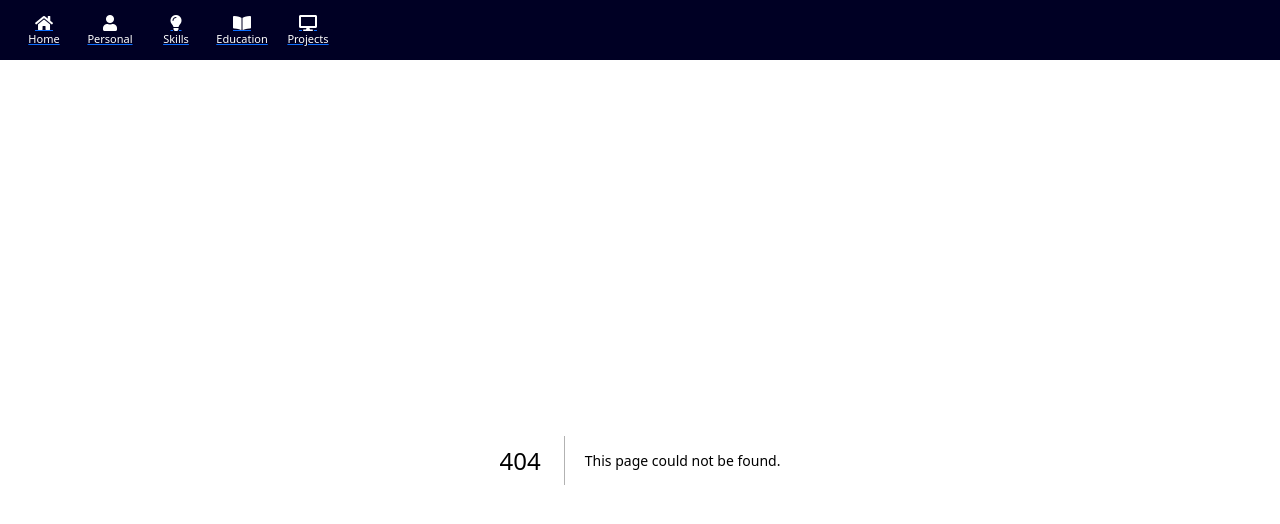
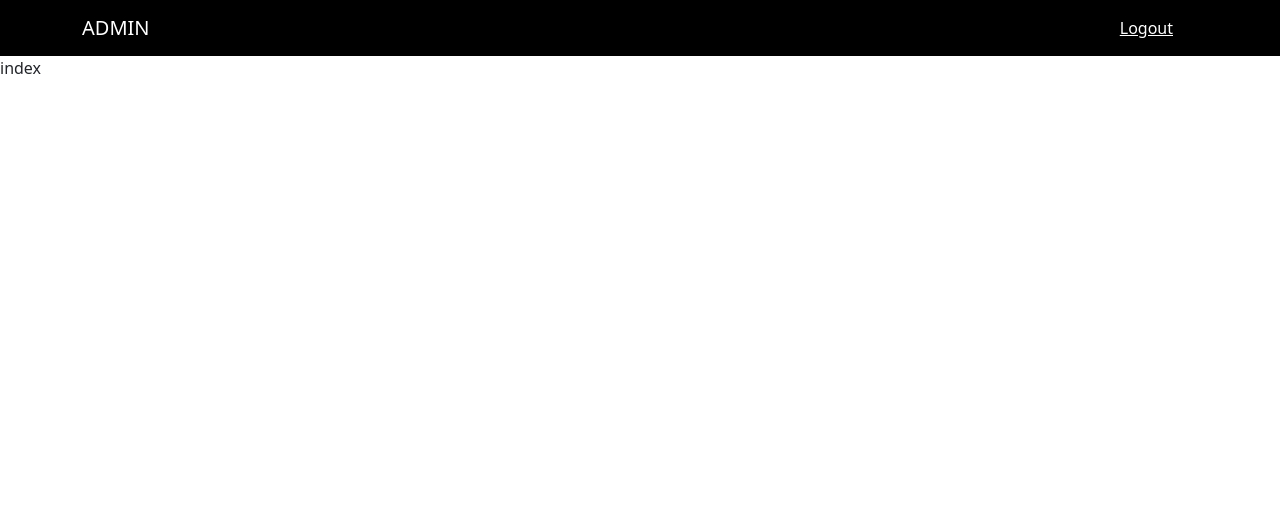
Before and after one commit to jitheshm/personal-portfolio, a Next.js app: page /admin in a window 1280 px wide. Before the commit this address had no page. Shown: the top 524 px of the page. Built offline with nearby package versions, Linux system fonts and the light colour scheme.

Commit message:
admin panel navbar designed and create a landing demo page

```diff
--- /dev/null
+++ b/src/components/Admin/Navbar/Navbar.js
@@ -0,0 +1,32 @@
+import React from 'react'
+
+function Navbar() {
+    return (
+        <>
+            <nav className="navbar" style={{backgroundColor:"#000000"}}>
+
+                <div className="container">
+
+                    <a className="navbar-brand" href="#" style={{color:"#ffffff"}}>ADMIN </a>
+
+                    <div  style={{display:"flex",justifyContent:"end"}}>
+
+                        <div className="d-flex align-items-center">
+                            <button type="button" className="btn btn-link px-3 me-2" style={{color:"#ffffff" }}>
+                                Logout
+                            </button>
+
+
+                        </div>
+                    </div>
+
+                </div>
+
+            </nav>
+
+
+        </>
+    )
+}
+
+export default Navbar
--- a/src/components/Layout/AdminLayout.js
+++ b/src/components/Layout/AdminLayout.js
@@ -1,8 +1,10 @@
 import React from 'react'
+import Navbar from '../Admin/Navbar/Navbar'
 
 function AdminLayout({ children }) {
     return (
         <>
+            <Navbar />
             <main>{children}</main>
         </>
     )
--- /dev/null
+++ b/src/pages/admin/index.js
@@ -0,0 +1,16 @@
+import React from 'react'
+
+function index() {
+    return (
+        <div>index</div>
+    )
+}
+
+export default index
+export async function getServerSideProps() {
+    return {
+        props: {
+            admin: true
+        }
+    }
+}
```
